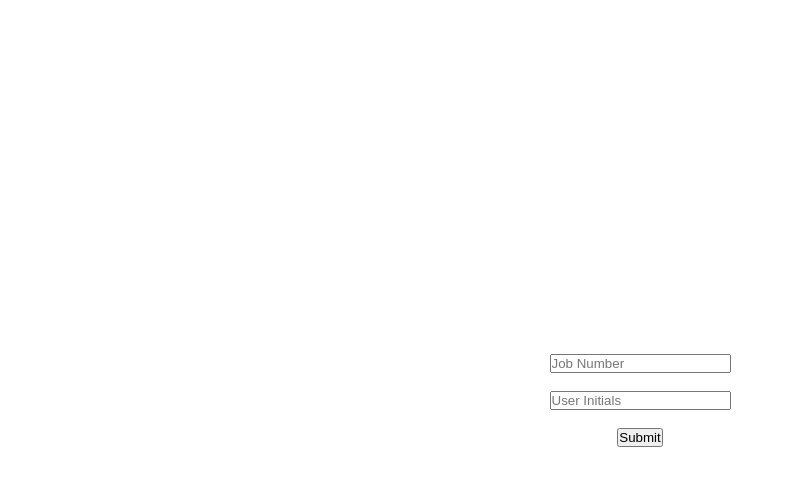
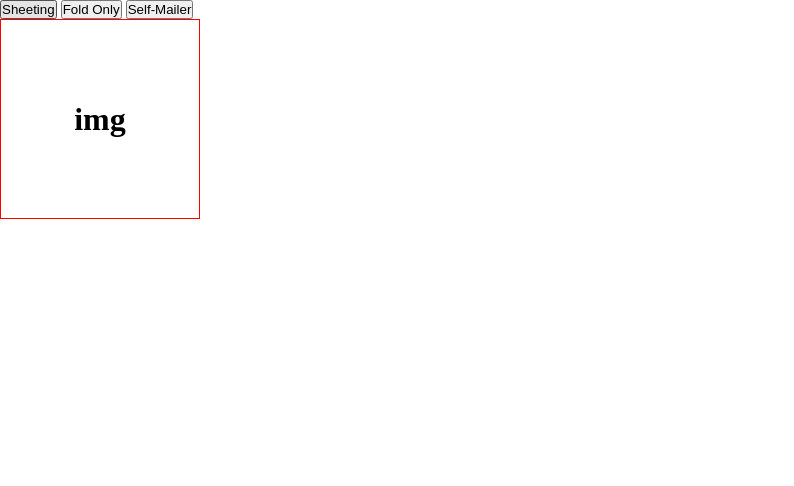
Before and after one commit to Jbugglin/finishline, a plain HTML site: page index.html in a window 1280 px wide. Shown: the whole page, without its empty margins (0-794 px from the left). Drawn offline with Linux system fonts and the light colour scheme.

Commit message:
Update
Approaching this project a different way, giving the 3 options up front without a time-logging system. If that is to be desired, will implement at a later time.

```diff
--- a/actions.js
+++ b/actions.js
@@ -1,45 +1,33 @@
 /**
- * These functions will take the values from the user input and
- *  print them out asa test. This function will then call the function
- *   to clear out the inputs as the submit button is clicked.
+ * Sheeting
  */
-function printout() {
-    let jobNumber = document.getElementById('job-number').value;
-    let userInitial = document.getElementById('user-initials').value;
-    clearInput();
-    console.log("Job#: " +jobNumber);
-    console.log("User: " +userInitial);
-    getShortDate();
-    getTime();
-}
-
-function clearInput() {
-    document.getElementById('job-number').value = '';
-    document.getElementById('user-initials').value = '';
+function selectSheeting(){
+    console.log("sheeting");
+    hideButtons();
+    setSheetingH1();
 }
 
 /**
- * These Functions will get our starting time and date for reporting
- *  purposes
+ * Fold Only
  */
-function getShortDate(){
-    let currentDate = new Date().toLocaleDateString('en-US');
-    console.log("Short Date: " +currentDate);
-}
-
-function getTime(){
-    let date = new Date();
-
-    //Get Hours - 24H format
-    let hours = date.getHours();
-
-    //Get minutes
-    let minutes = date.getMinutes();
-
-    //Output
-    console.log("Start Time: " +hours+ ":" +minutes);
+function selectFoldOnly() {
+    console.log("Fold Only");
+    hideButtons();
 }
 
 /**
- * On Submit, hide the logging details.
+ * Self-Mailing
  */
+function selectSelfMailer() {
+    console.log("Self-mailer");
+    hideButtons();
+}
+
+function hideButtons() {
+    document.querySelectorAll('button').forEach(el => el.style.display = 'none');
+}
+
+function setSheetingH1() {
+    let heading = document.getElementById('instruction-heading');
+    heading.innerText = "Sheeting/Postcards";
+}
--- a/index.html
+++ b/index.html
@@ -11,13 +11,18 @@
 </head>
 <body>
     <main>
-        <div id="job-details">
-            <!-- User Input -->
-            <input type="text" id="job-number" name="job-number" maxlength="6" required placeholder="Job Number">
-            <br>
-            <input type="text" id="user-initials" name="user-initials" maxlength="2" required placeholder="User Initials">
-            <br>
-            <input type="submit" value="Submit" onclick="printout()">
+        <div class="btn-container">
+            <button onclick="selectSheeting()">Sheeting</button>
+            <button onclick="selectFoldOnly()">Fold Only</button>
+            <button onclick="selectSelfMailer()">Self-Mailer</button>
+        </div>
+
+        <div id="instruction-container">
+            <h1 id="instruction-heading"></h1>
+            <div id="img-container">
+                <h1>img</h1>
+            </div>
+            <p></p>
         </div>
     </main>
 
--- a/style.css
+++ b/style.css
@@ -10,17 +10,11 @@ html, body {
     height: 100dvh;
 }
 
-main {
-    width: 100%;
-    height: 100%;
+#img-container {
+    width: 200px;
+    height: 200px;
+    border: 1px solid red;
     display: flex;
     justify-content: center;
     align-items: center;
 }
-
-main #job-details {
-    display: flex;
-    flex-direction: column;
-    justify-content: center;
-    align-items: center;
-}
```
Also changed, not shown: machineInstructions.json (added, +8 -0 lines), log.txt (deleted).
